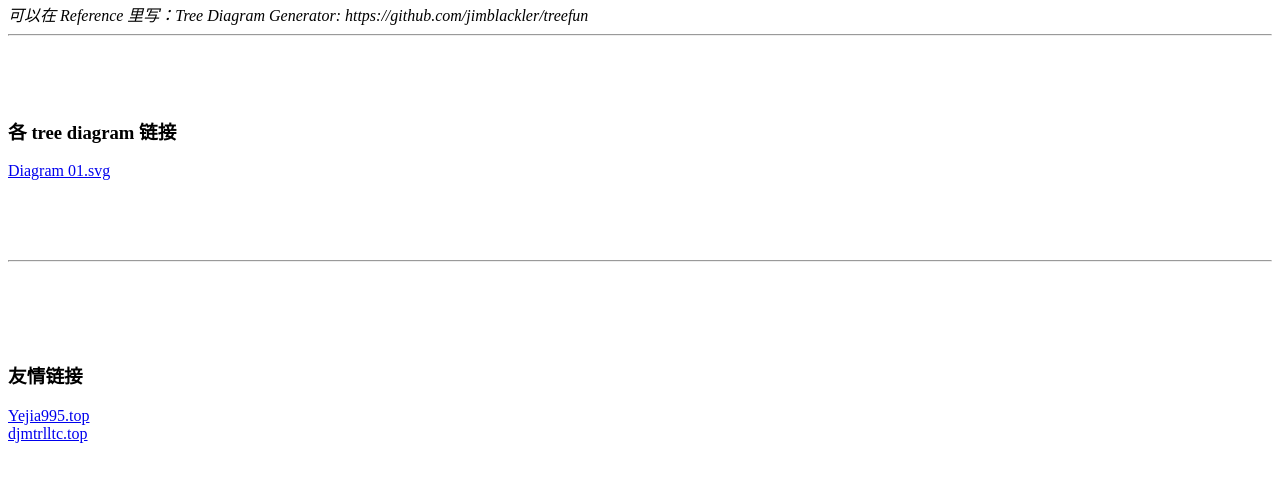
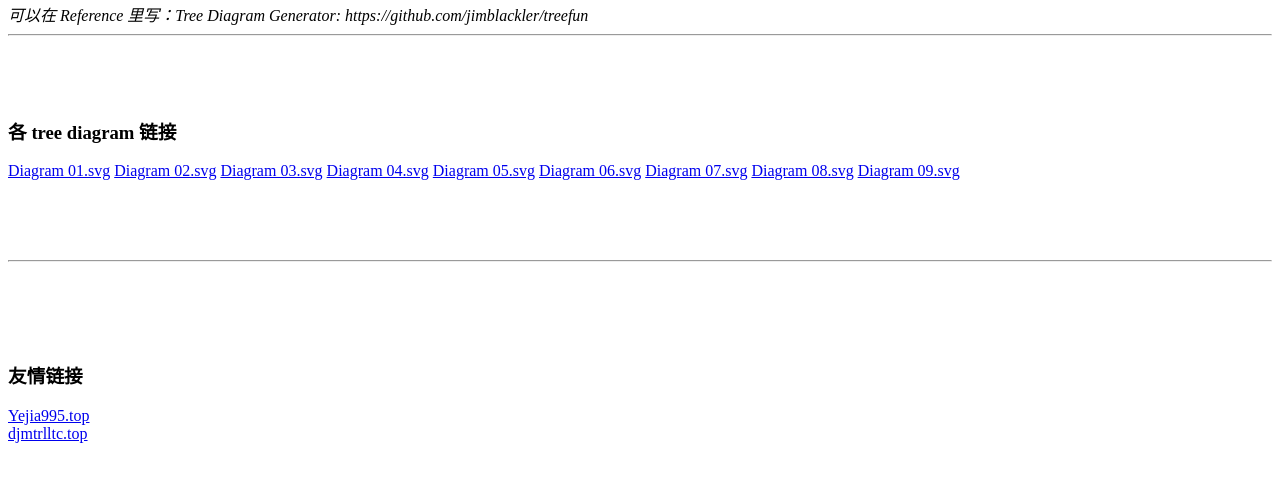
Before and after one commit to Yejia995/dxt.jdfzib.top, a plain HTML site: page index.html in a window 1280 px wide. Shown: the part 87-568 px from the top of the page. Drawn offline with Linux system fonts and the light colour scheme.

Commit message:
Add files via upload

```diff
--- a/index.html
+++ b/index.html
@@ -13,6 +13,14 @@
     <br>
     <h3>各 tree diagram 链接</h3>
     <a href="svg/Diagram-01.svg">Diagram 01.svg</a>
+    <a href="svg/Diagram-02.svg">Diagram 02.svg</a>
+    <a href="svg/Diagram-03.svg">Diagram 03.svg</a>
+    <a href="svg/Diagram-04.svg">Diagram 04.svg</a>
+    <a href="svg/Diagram-05.svg">Diagram 05.svg</a>
+    <a href="svg/Diagram-06.svg">Diagram 06.svg</a>
+    <a href="svg/Diagram-07.svg">Diagram 07.svg</a>
+    <a href="svg/Diagram-08.svg">Diagram 08.svg</a>
+    <a href="svg/Diagram-09.svg">Diagram 09.svg</a>
     <br>
     <br>
     <br>
```
Also changed, not shown: index.txt, svg/Diagram-01.svg, svg/Diagram-02.svg (added), svg/Diagram-03.svg (added), svg/Diagram-04.svg (added), svg/Diagram-05.svg (added), svg/Diagram-06.svg (added), svg/Diagram-07.svg (added), svg/Diagram-08.svg (added), svg/Diagram-09.svg (added).
